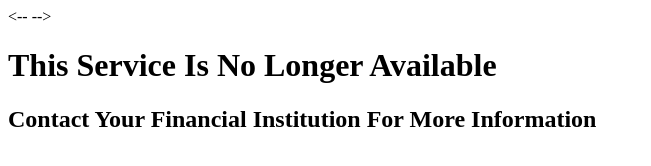
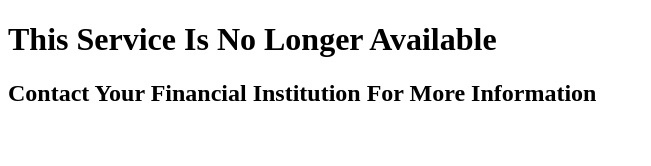
Before and after one commit to AlliedPayment/ServiceNoLongerAvailable, a plain HTML site: page index.html in a window 1280 px wide. Shown: the whole page, without its empty margins (0-651 px from the left). Drawn offline with Linux system fonts and the light colour scheme.

Commit message:
Update index.html

```diff
--- a/index.html
+++ b/index.html
@@ -4,7 +4,6 @@
         <title></title>
         <meta charset="UTF-8">
         <meta name="viewport" content="width=device-width, initial-scale=1">
-        <-- <link href="css/style.css" rel="stylesheet"> -->
     </head>
     <body>
       <h1>This Service Is No Longer Available</h1>
```
